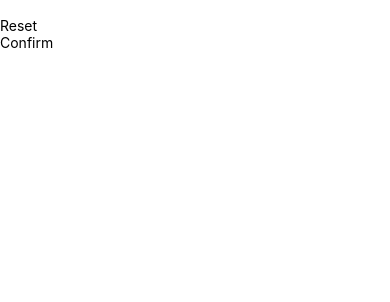
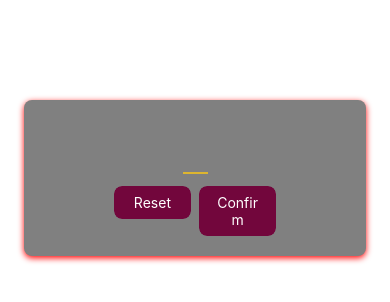
Before and after one commit to VKLKonstantin/GameReactNative, a React Native app: screen / in a window 390 px wide. Shown: the top 302 px of the page. Built offline with nearby package versions, Linux system fonts and the light colour scheme.

Commit message:
Add styles for start screen & PrymaryButton component

```diff
--- a/components/PrimaryButton.js
+++ b/components/PrimaryButton.js
@@ -1,13 +1,43 @@
-import { View, Text } from 'react-native'
+import { View, Text, Pressable, StyleSheet } from 'react-native'
 
 function PrimaryButton({ children }) {
+  function pressHandler() {
+
+  }
   return (
-    <View>
-      <Text>
-        {children}
-      </Text>
+    <View style={styles.outContainer}>
+      <Pressable onPress={pressHandler} style={({ pressed }) => pressed
+      ? [styles.innerContainer, styles.pressed]
+      : styles.innerContainer}
+      android_ripple={{ color: '#763a3a' }}>
+        <Text style={styles.buttonText}>
+          {children}
+        </Text>
+      </Pressable>
     </View>
   )
 }
 
 export default PrimaryButton
+
+const styles = StyleSheet.create({
+  outContainer: {
+    overflow: 'hidden',
+    borderRadius: 8,
+    margin: 4
+  },
+  innerContainer: {
+    backgroundColor: '#72063c',
+    borderRadius: 8,
+    paddingVertical: 8,
+    paddingHorizontal: 16,
+    elevation: 2,
+  },
+  buttonText: {
+    color: 'white',
+    textAlign: 'center'
+  },
+  pressed: {
+    opacity: 0.75
+  }
+})
--- a/package.json
+++ b/package.json
@@ -9,7 +9,7 @@
     "web": "expo start --web"
   },
   "dependencies": {
-    "expo": "~50.0.14",
+    "expo": "~51.0.5",
     "expo-status-bar": "~1.11.1",
     "react": "18.2.0",
     "react-devtools": "^5.2.0",
--- a/screens/StartGameScreen.js
+++ b/screens/StartGameScreen.js
@@ -1,12 +1,52 @@
-import { TextInput, View } from 'react-native'
+import { TextInput, View, StyleSheet } from 'react-native'
 import PrimaryButton from '../components/PrimaryButton';
 
 function StartGameScreen() {
-  return <View>
-    <TextInput />
-    <PrimaryButton>Reset</PrimaryButton>
-    <PrimaryButton>Confirm</PrimaryButton>
-  </View>
+  return (
+    <View style={styles.inputContainer}>
+      <TextInput style={styles.numberInput} maxLength={2} keyboardType='number-pad' />
+      <View style={styles.buttonsContainer}>
+          <View style={styles.buttonContainer}>
+            <PrimaryButton>Reset</PrimaryButton>
+          </View>
+          <View style={styles.buttonContainer}>
+            <PrimaryButton>Confirm</PrimaryButton>
+          </View>
+      </View>
+    </View>
+  )
 }
 
 export default StartGameScreen;
+
+const styles = StyleSheet.create({
+  inputContainer: {
+    marginHorizontal: 24,
+    alignItems: 'center',
+    padding: 16,
+    marginTop: 100,
+    backgroundColor: 'gray',
+    borderRadius: 8,
+    elevation: 5, //shadow
+    shadowColor: 'red',
+    shadowOffset: { width: 0, height: 2 },
+    shadowRadius: 6,
+    shadowOpacity: 1
+  },
+  numberInput: {
+    height: 50,
+    fontSize: 20,
+    borderBottomColor: '#ddb52f',
+    borderBottomWidth: 2,
+    color: '#ddb52f',
+    marginVertical: 8,
+    fontWeight: 'bold',
+    width: 25
+  },
+  buttonsContainer: {
+    flexDirection: 'row'
+  },
+  buttonContainer: {
+    flex: 1
+  }
+})
```
Also changed, not shown: 1 other file (tests, documents, lock files or other folders).
